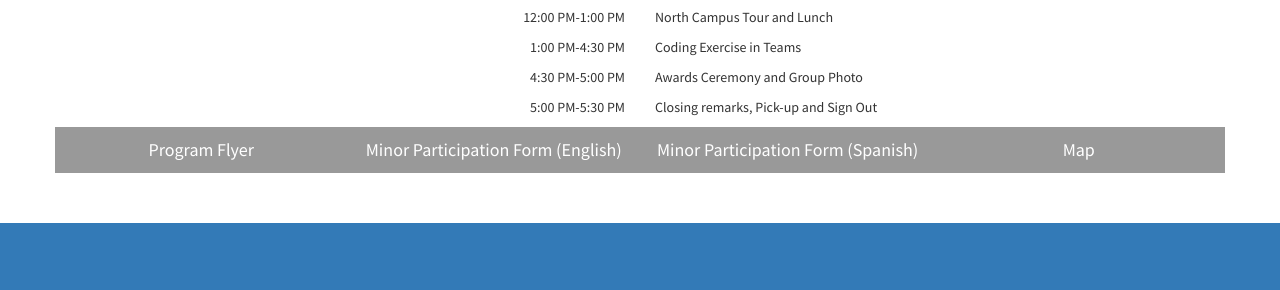
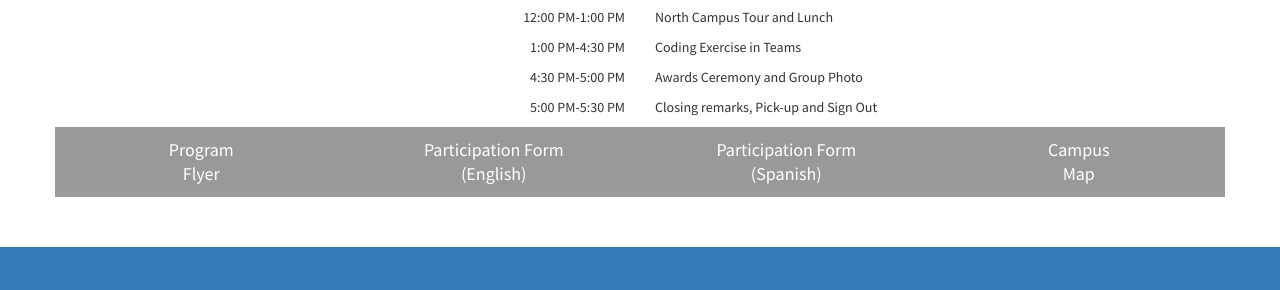
Before and after one commit to RiceCodeCollege/Web, a plain HTML site: page index.html in a window 1280 px wide. Shown: the part 1181-1471 px from the top of the page. Drawn offline with nearby package versions, Linux system fonts and the light colour scheme.

Commit message:
Button alignment

```diff
--- a/index.html
+++ b/index.html
@@ -109,27 +109,10 @@
 					<div class="col-xs-6">Closing remarks, Pick-up and Sign Out</div>
 				</div>
 				<div class="row">
-						<a href="docs/RCC.Flyer.pdf" class="btn btn-lg btn-dark col-md-3">Program Flyer</a>
-						<a href="docs/RCC.Minor.Participation.Agreement.pdf" class="btn btn-lg btn-dark col-md-3">Minor Participation Form (English)</a>
-						<a href="docs/RCC.Minor.Participation.Agreement.Spanish.pdf" class="btn btn-lg btn-dark col-md-3">Minor Participation Form (Spanish)</a>
-						<a href="docs/RCC.Map.pdf" class="btn btn-lg btn-dark col-md-3">Map</a>
-
-					<!--div class="col-xs-3 text-center">
-						<br><br>
-						<a href="docs/RCC.Flyer.pdf" class="btn btn-lg btn-dark">Program Flyer</a>
-					</div>
-					<div class="col-xs-3 text-center">
-						<br><br>
-						<a href="docs/RCC.Minor.Participation.Agreement.pdf" class="btn btn-lg btn-dark">Minor Participation Form (English)</a>
-					</div>
-					<div class="col-xs-3 text-center">
-						<br><br>
-						<a href="docs/RCC.Minor.Participation.Agreement.Spanish.pdf" class="btn btn-lg btn-dark">Minor Participation Form (Spanish)</a>
-					</div>
-					<div class="col-xs-3 text-center">
-						<br><br>
-						<a href="docs/RCC.Map.pdf" class="btn btn-lg btn-dark">Map</a>
-					</div-->
+						<a href="docs/RCC.Flyer.pdf" class="btn btn-lg btn-dark col-md-3 col-xs-6">Program<br>Flyer</a>
+						<a href="docs/RCC.Minor.Participation.Agreement.pdf" class="btn btn-lg btn-dark col-md-3 col-xs-6">Participation Form<br>(English)</a>
+						<a href="docs/RCC.Minor.Participation.Agreement.Spanish.pdf" class="btn btn-lg btn-dark col-md-3 col-xs-6">Participation Form<br>(Spanish)</a>
+						<a href="docs/RCC.Map.pdf" class="btn btn-lg btn-dark col-md-3 col-xs-6">Campus<br>Map</a>
 				</div>
 				<!-- /.row -->
 			</div>
```
